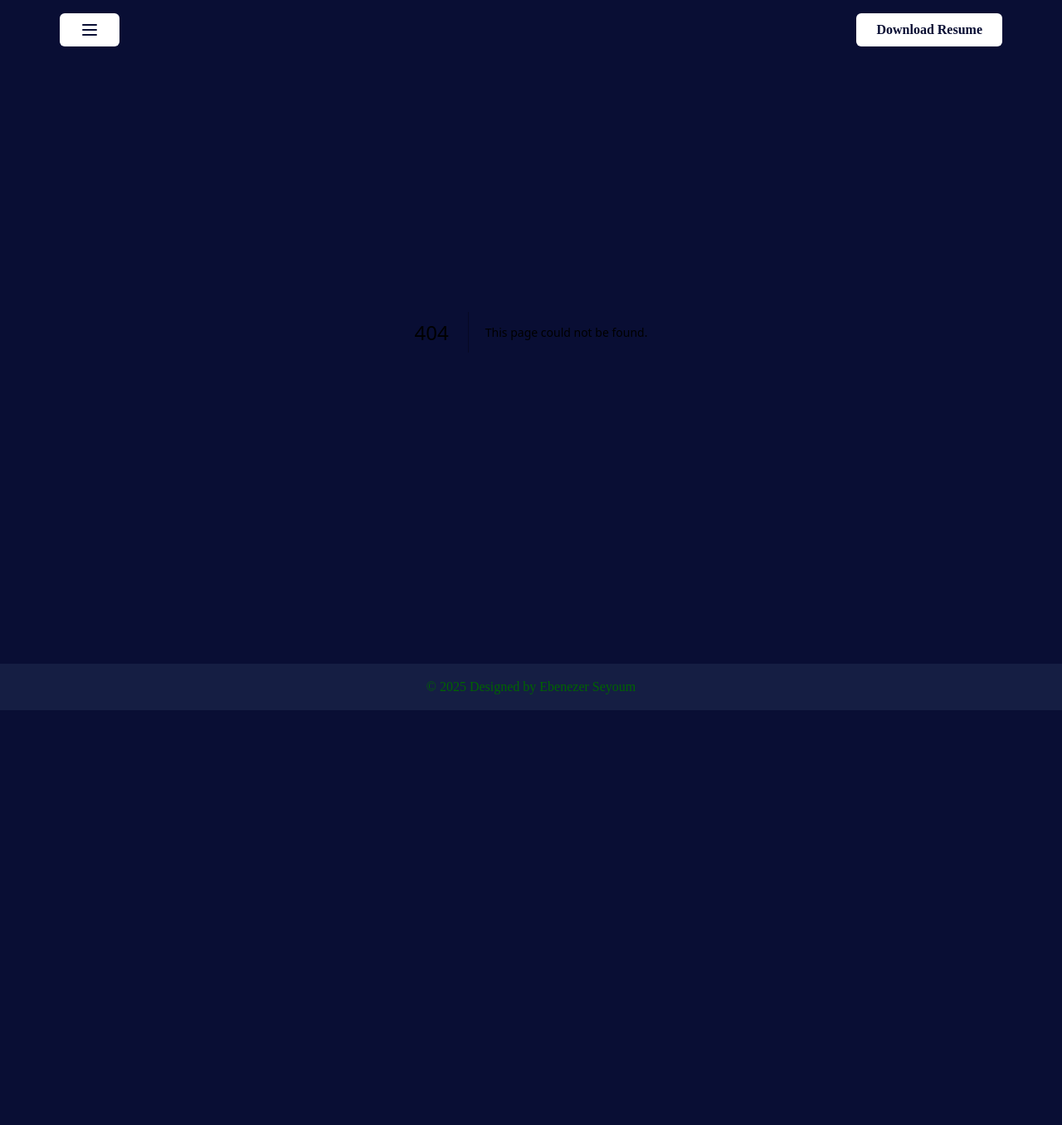
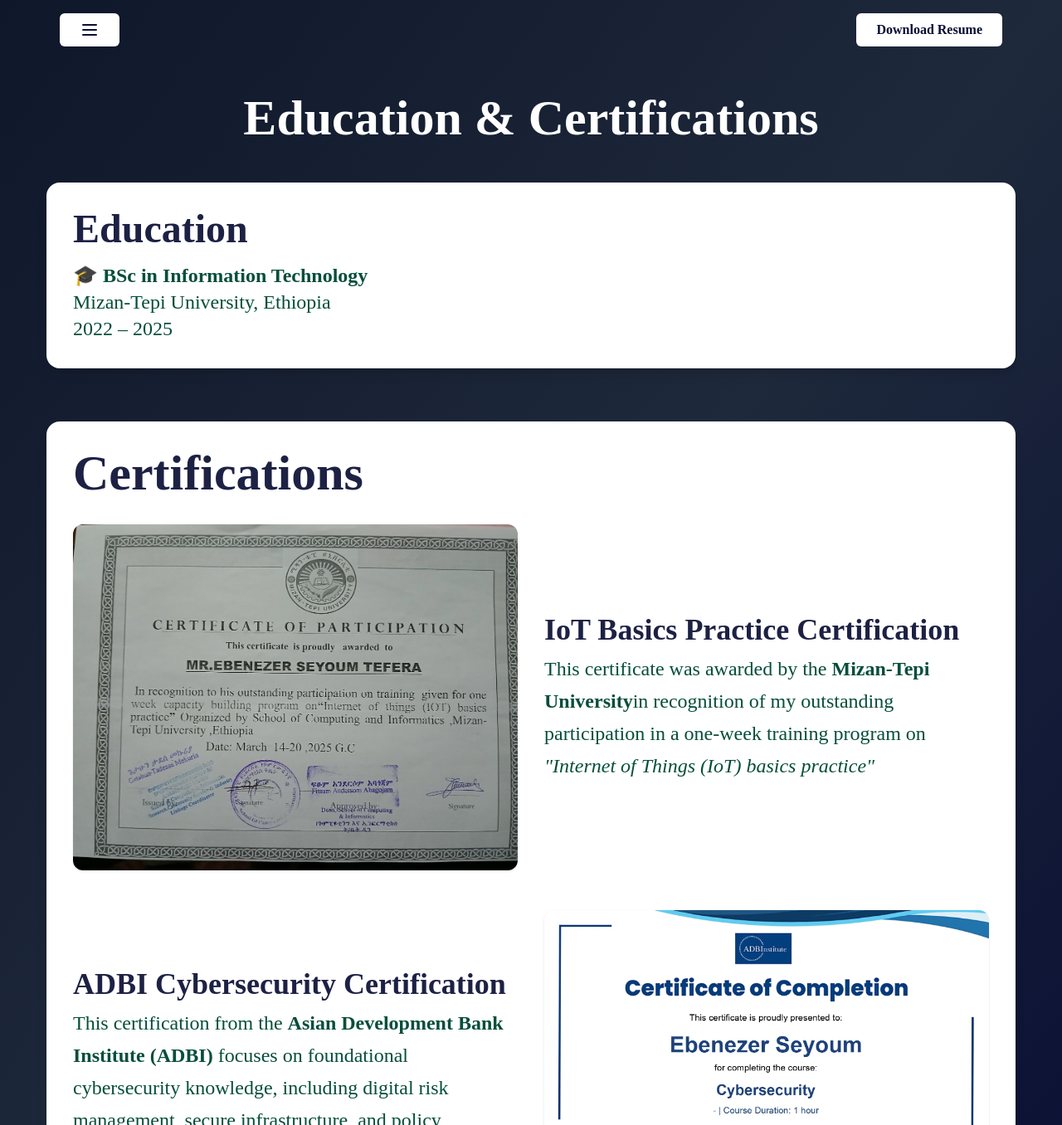
Before and after one commit to Ebenezer-seyoum/Personal-webiste, a Next.js app: page /education in a window 1280 px wide. Before the commit this address had no page. Shown: the top 1356 px of the page at 83% size. Before the commit the page ends 856 px from the top, so only its background shows below. Built offline with nearby package versions, Linux system fonts and the light colour scheme.

Commit message:
initial commit

```diff
--- /dev/null
+++ b/app/education/page.tsx
@@ -0,0 +1,12 @@
+
+import Contact from "@/components/education";
+
+const ContactPage = () => {
+  return (
+    <>
+      <Contact />
+    </>
+  );
+};
+
+export default ContactPage;
--- a/app/experience/page.tsx
+++ b/app/experience/page.tsx
@@ -45,15 +45,6 @@ const Blog = () => {
               "Hands-on training in penetration testing, vulnerability scanning, system hardening, and secure access protocols",
             ],
           },
-          {
-            title: "IoT Basics Practical Training",
-            company: "Mizan Tepi University",
-            date: "March 14 – 20, 2025",
-            side: "right",
-            description: [
-              "Focused on microcontrollers, sensor integration, device communication protocols, and real-time IoT applications",
-            ],
-          },
         ].map((item, i) => (
           <motion.div
             key={i}
--- a/app/page.tsx
+++ b/app/page.tsx
@@ -3,6 +3,7 @@ import ScrollUp from "@/components/Common/ScrollUp";
 import Contact from "@/components/Contact";
 import Loader from "@/components/loader/loader";
 import Project from "@/components/project";
+import Education from "@/components/education";
 import Hero from "@/components/Hero";
 import Experience from "@/components/experience";
 import { Inter } from "@next/font/google";
@@ -16,6 +17,7 @@ export default function Home() {
       <ScrollUp />
       <Hero />
       <AboutSectionOne />
+      <Education />
       <Experience />
       <Project />
       <Contact />
--- a/components/Header/index.tsx
+++ b/components/Header/index.tsx
@@ -8,6 +8,7 @@ export default function Header({ sticky }: { sticky: boolean }) {
   const menuData = [
     { id: 1, title: 'Home', path: '/' },
     { id: 2, title: 'About', path: '/about' },
+    { id: 3, title: 'Education & Certifications', path: '/education' },
     { id: 3, title: 'Experience', path: '/experience' },
     { id: 4, title: 'Projects', path: '/project' },
     { id: 5, title: 'Contact', path: '/contact' },
--- /dev/null
+++ b/components/education/index.tsx
@@ -0,0 +1,132 @@
+"use client";
+
+import Image from "next/image";
+import { motion, AnimatePresence } from "framer-motion";
+import { useState } from "react";
+
+const EducationAndCertifications = () => {
+  const [zoomImage, setZoomImage] = useState<string | null>(null);
+
+  return (
+   <section
+  id="education"
+  className="overflow-hidden py-16 md:py-20 lg:py-28 bg-gradient-to-br from-[#0f172a] via-[#1e293b] to-black font-serif"
+>
+  <h1 className="text-6xl font-extrabold text-white mb-12 px-6 text-center">
+    Education & Certifications
+  </h1>
+
+  <div className="container max-w-screen-xl px-4 mx-auto relative z-10 space-y-16">
+    {/* Education */}
+    <motion.div
+      initial={{ opacity: 0, x: -100 }}
+      whileInView={{ opacity: 1, x: 0 }}
+      transition={{ duration: 0.6 }}
+      viewport={{ once: true }}
+      className="bg-white rounded-2xl p-8 text-dark-green shadow-lg"
+    >
+      <h2 className="text-5xl font-bold mb-4 text-dark">Education</h2>
+      <p className="text-2xl">
+        🎓 <strong>BSc in Information Technology</strong><br />
+        Mizan-Tepi University, Ethiopia<br />
+        2022 – 2025
+      </p>
+    </motion.div>
+
+    {/* Certifications */}
+    <motion.div
+      initial={{ opacity: 0, x: 100 }}
+      whileInView={{ opacity: 1, x: 0 }}
+      transition={{ duration: 0.6 }}
+      viewport={{ once: true }}
+      className="bg-white rounded-2xl p-8 text-dark-green shadow-lg"
+    >
+      <h2 className="text-6xl font-bold mb-8 text-dark">Certifications</h2>
+
+      {/* IoT Certificate */}
+      <div className="flex flex-col lg:flex-row items-center gap-8 mb-12">
+        <div
+          onClick={() => setZoomImage("/images/IOT.jpg")}
+          className="w-full lg:w-1/2 cursor-pointer rounded-xl overflow-hidden shadow hover:scale-105 transition"
+        >
+          <Image
+            src="/images/IOT.jpg"
+            alt="IoT Certification"
+            width={600}
+            height={400}
+            className="object-cover w-full h-auto"
+          />
+        </div>
+        <div className="w-full lg:w-1/2">
+          <h3 className="text-4xl font-semibold text-dark mb-2">IoT Basics Practice Certification</h3>
+          <p className="text-2xl leading-relaxed">
+            This certificate was awarded by the <strong> Mizan-Tepi University</strong>
+            in recognition of my outstanding participation in a one-week training program on
+            <em> "Internet of Things (IoT) basics practice"</em>
+          </p>
+        </div>
+      </div>
+
+      {/* ADBI Certificate */}
+      <div className="flex flex-col lg:flex-row-reverse items-center gap-8">
+        <div
+          onClick={() => setZoomImage("/images/ADB.jpg")}
+          className="w-full lg:w-1/2 cursor-pointer rounded-xl overflow-hidden shadow hover:scale-105 transition"
+        >
+          <Image
+            src="/images/ADB.jpg"
+            alt="ADB Cybersecurity Certification"
+            width={600}
+            height={400}
+            className="object-cover w-full h-auto"
+          />
+        </div>
+        <div className="w-full lg:w-1/2">
+          <h3 className="text-4xl font-semibold text-dark mb-2">ADBI Cybersecurity Certification</h3>
+          <p className="text-2xl leading-relaxed">
+            This certification from the <strong>Asian Development Bank Institute (ADBI)</strong> focuses on foundational
+            cybersecurity knowledge, including digital risk management, secure infrastructure, and policy frameworks.
+          </p>
+        </div>
+      </div>
+    </motion.div>
+  </div>
+
+  {/* Zoom Modal */}
+  <AnimatePresence>
+    {zoomImage && (
+      <>
+        <motion.div
+          className="fixed inset-0 bg-black bg-opacity-80 z-40"
+          initial={{ opacity: 0 }}
+          animate={{ opacity: 1 }}
+          exit={{ opacity: 0 }}
+          onClick={() => setZoomImage(null)}
+        />
+        <motion.div
+          className="fixed inset-0 flex items-center justify-center z-50 p-4"
+          initial={{ opacity: 0, scale: 0.8 }}
+          animate={{ opacity: 1, scale: 1 }}
+          exit={{ opacity: 0, scale: 0.8 }}
+          transition={{ duration: 0.3 }}
+          onClick={() => setZoomImage(null)}
+        >
+          <div className="max-w-3xl w-full rounded-2xl overflow-hidden shadow-2xl bg-white">
+            <Image
+              src={zoomImage}
+              alt="Zoomed Certification"
+              width={1000}
+              height={1000}
+              className="object-contain w-full h-auto"
+              priority
+            />
+          </div>
+        </motion.div>
+      </>
+    )}
+  </AnimatePresence>
+</section>
+  );
+};
+
+export default EducationAndCertifications;
--- a/components/experience/index.tsx
+++ b/components/experience/index.tsx
@@ -45,15 +45,6 @@ const Blog = () => {
               "Hands-on training in penetration testing, vulnerability scanning, system hardening, and secure access protocols",
             ],
           },
-          {
-            title: "IoT Basics Practical Training",
-            company: "Mizan Tepi University",
-            date: "March 14 – 20, 2025",
-            side: "right",
-            description: [
-              "Focused on microcontrollers, sensor integration, device communication protocols, and real-time IoT applications",
-            ],
-          },
         ].map((item, i) => (
           <motion.div
             key={i}
```
Also changed, not shown: public/images/ADB.jpg (added), public/images/IOT.jpg (added).
